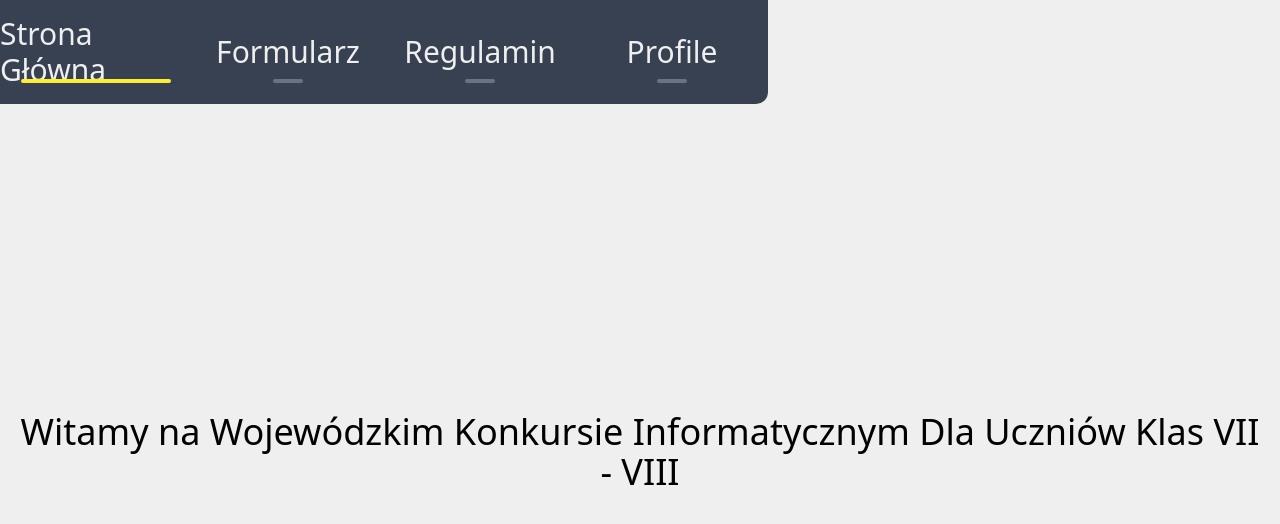
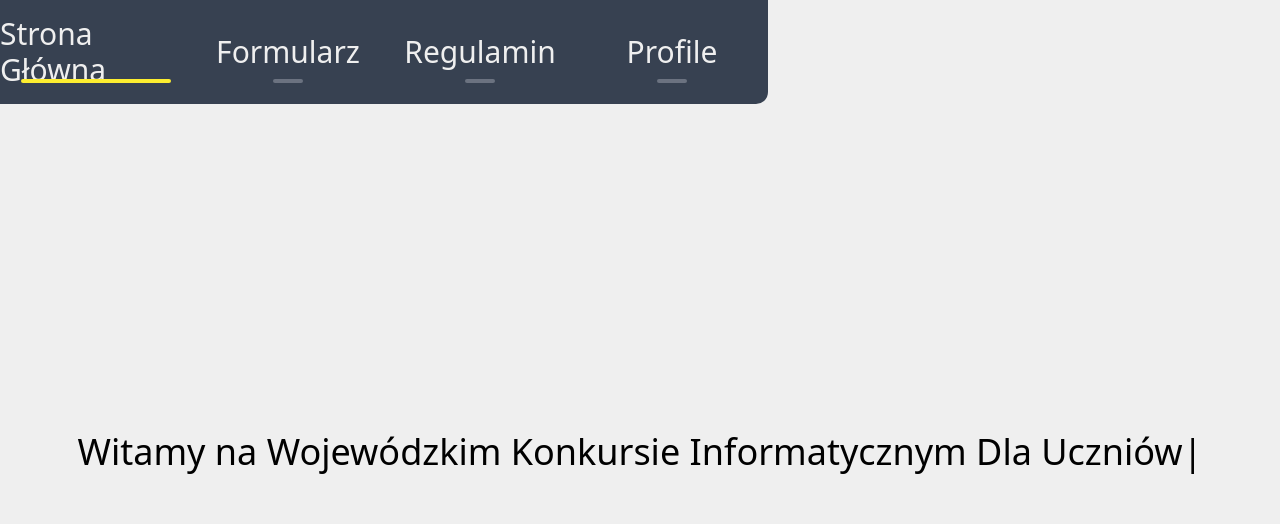
Before and after one commit to Zwierzu10/ckziu-app, a Next.js app: page / in a window 1280 px wide. Shown: the top 524 px of the page. Built offline with nearby package versions, Linux system fonts and the light colour scheme.

Commit message:
typeanimation added

```diff
--- a/package.json
+++ b/package.json
@@ -14,6 +14,7 @@
     "nodemailer": "^6.9.16",
     "react": "^18.2.0",
     "react-dom": "^18.2.0",
+    "react-type-animation": "^3.2.0",
     "zustand": "^5.0.2"
   },
   "devDependencies": {
--- a/src/app/globals.css
+++ b/src/app/globals.css
@@ -81,3 +81,29 @@ body {
       transform: rotate(360deg);
     }
   }
+
+
+
+  .tekstRuszajacy {
+    color: black;
+    font-size: 1.25rem;
+    text-align: center;
+  }
+
+  @media (min-width: 640px) {
+    .tekstRuszajacy {
+      font-size: 1.5rem;
+    }
+  }
+
+  @media (min-width: 768px) {
+    .tekstRuszajacy {
+      font-size: 1.875rem;
+    }
+  }
+
+  @media (min-width: 1024px) {
+    .tekstRuszajacy {
+      font-size: 2.25rem;
+    }
+  }
--- a/src/app/page.tsx
+++ b/src/app/page.tsx
@@ -1,10 +1,23 @@
+'use client'
+import { TypeAnimation } from "react-type-animation";
+
+
 const Home = () => {
     return (
         <div className="w-screen h-[87vh] flex justify-center items-center p-4">
-            <h1 className="text-black text-xl sm:text-2xl md:text-3xl lg:text-4xl text-center">
-                Witamy na Wojewódzkim Konkursie Informatycznym Dla Uczniów Klas VII - VIII
-            </h1>
+            <TypeAnimation
+                sequence={[
+                    'Witamy na Wojewódzkim Konkursie Informatycznym Dla Uczniów Klas VII - VIII.',
+                    1000,
+                    'Organizowanym przez Centrum Kształcenia Zawodowego i Ustawicznego w Łodzi.',
+                    1000,
 
+                ]}
+                wrapper="span"
+                speed={50}
+                className="tekstRuszajacy"
+                repeat={Infinity}
+                />
         </div>
     );
 }
```
Also changed, not shown: 1 other file (tests, documents, lock files or other folders).
